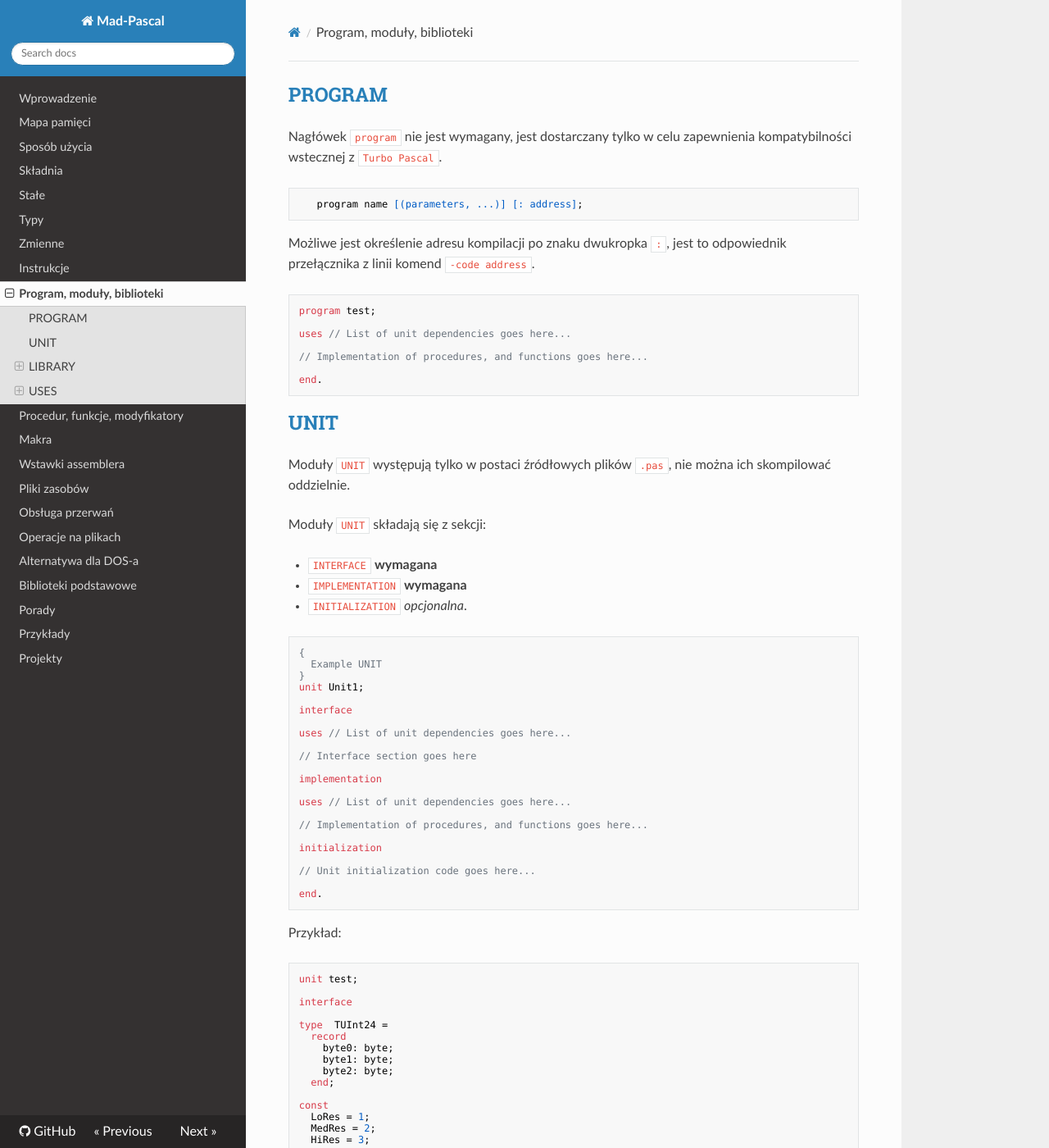
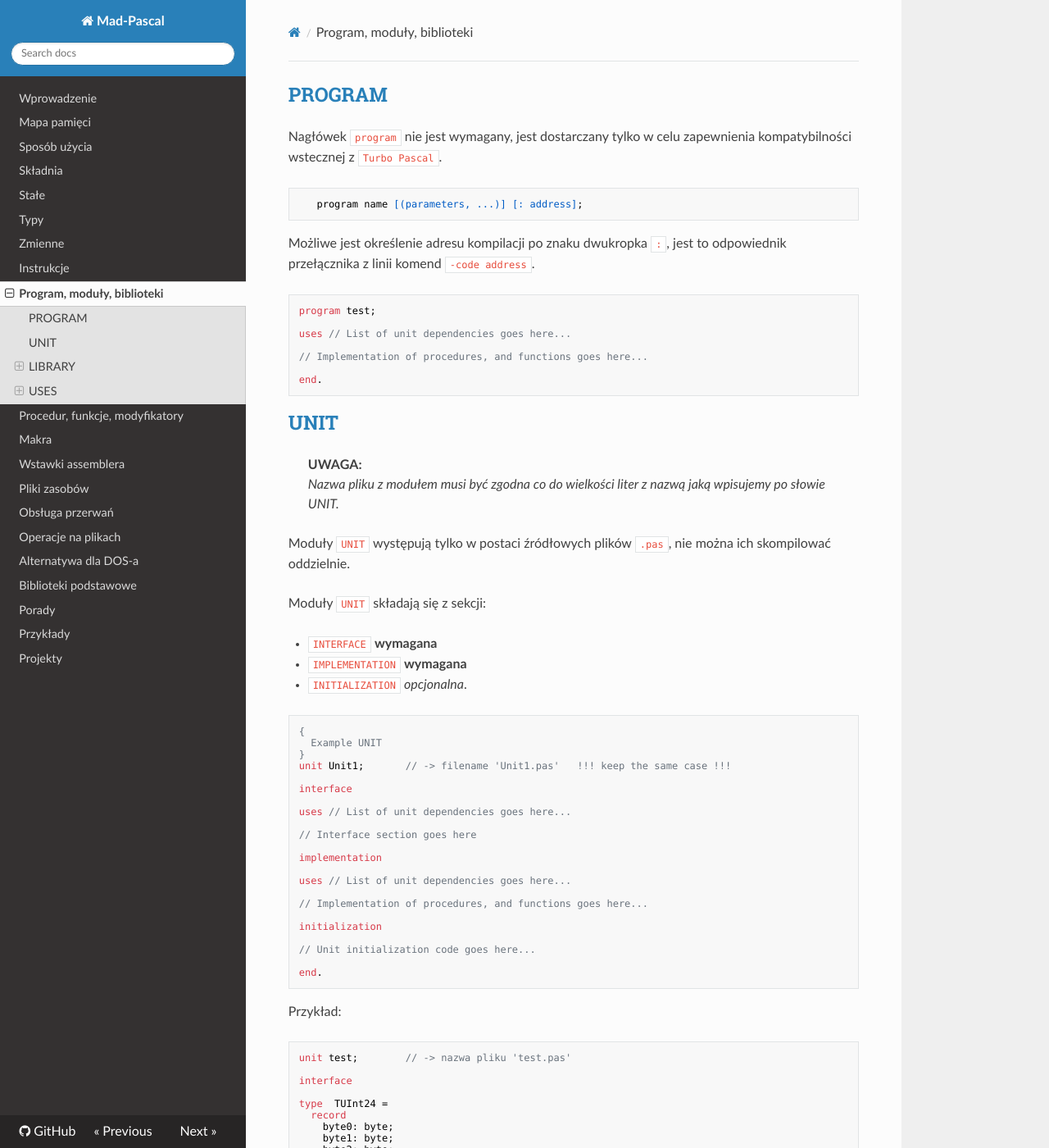
Before and after one commit to tebe6502/mad-pascal-mkdocs, an MkDocs documentation site: the page built from docs/moduly.md, in a window 1280 px wide and 1400 px high. Shown: the whole window at 82% size. Built offline with MkDocs 1.6.1, drawn with Linux system fonts in a browser that asks for light colours; nearby versions of some CDN libraries.

Commit message:
unit name, keep the same case

````diff
--- a/docs/moduly.md
+++ b/docs/moduly.md
@@ -22,6 +22,9 @@ end.
 
 ## [UNIT](https://www.freepascal.org/docs-html/ref/refse111.html#x224-24600016.2)
 
+> **UWAGA:**
+> _Nazwa pliku z modułem musi być zgodna co do wielkości liter z nazwą jaką wpisujemy po słowie UNIT._
+
 Moduły `UNIT` występują tylko w postaci źródłowych plików `.pas`, nie można ich skompilować oddzielnie.
 
 Moduły `UNIT` składają się z sekcji:
@@ -34,7 +37,7 @@ Moduły `UNIT` składają się z sekcji:
 {
   Example UNIT
 }
-unit Unit1;
+unit Unit1;       // -> filename 'Unit1.pas'   !!! keep the same case !!!
 
 interface
 
@@ -57,7 +60,7 @@ end.
 
 Przykład:
 ```delphi
-unit test;
+unit test;        // -> nazwa pliku 'test.pas'
 
 interface
 
````
